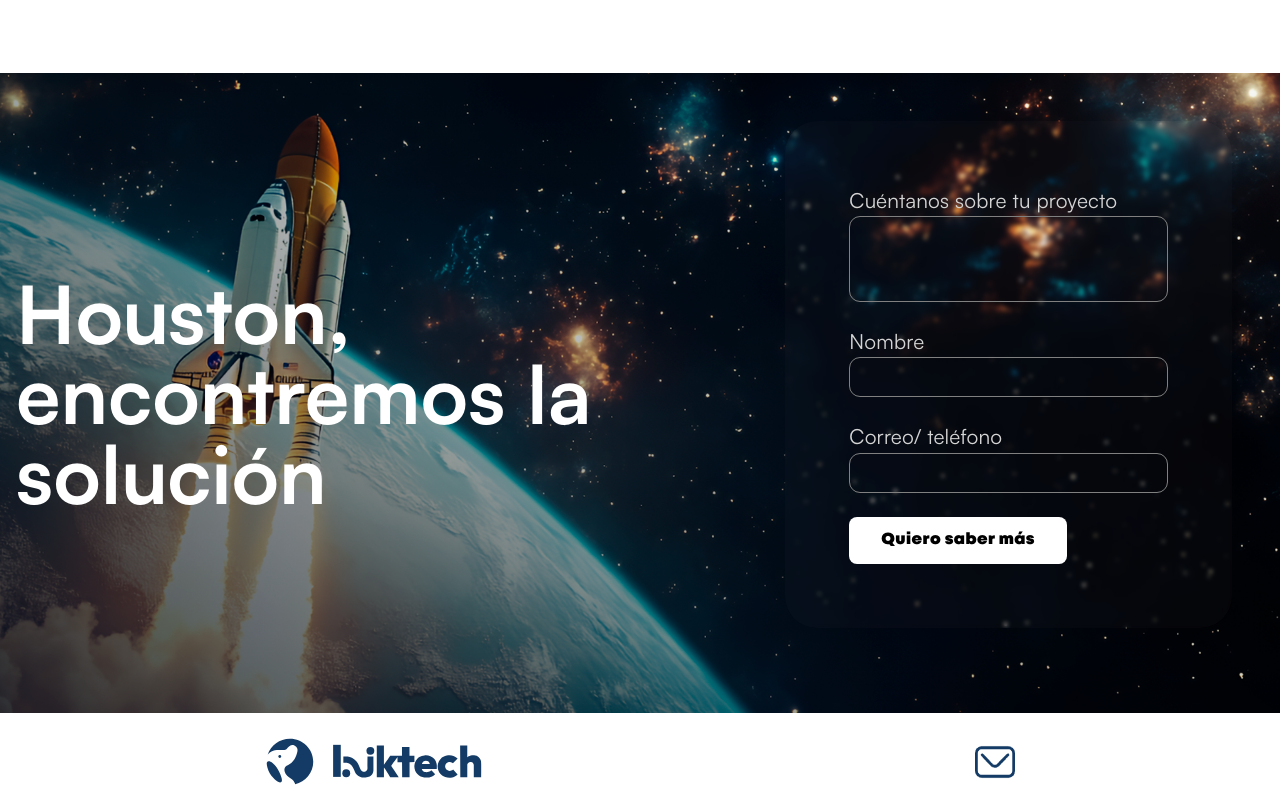
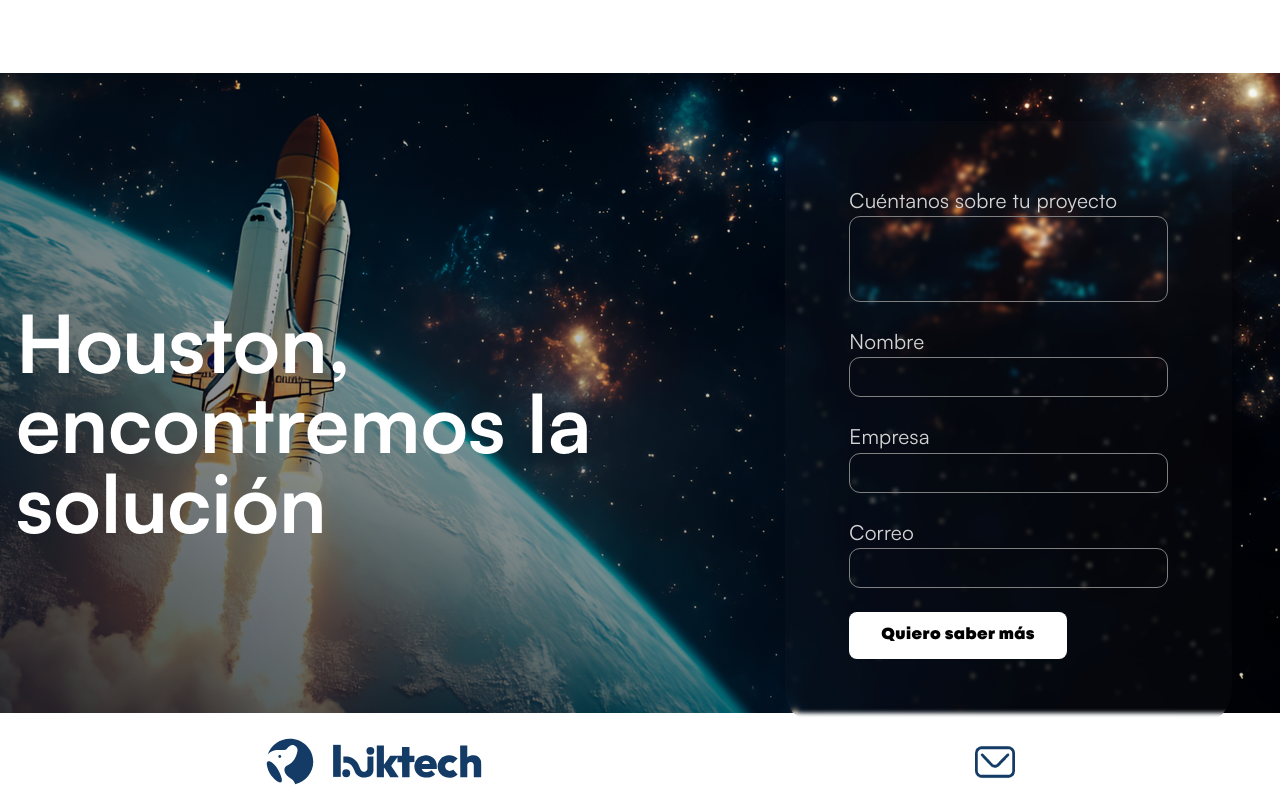
Before and after one commit to laiktech/laiktech-website, a Next.js app: page / in a window 1280 px wide. Shown: the part 2580-3390 px from the top of the page. Built offline with nearby package versions, Linux system fonts and the light colour scheme; what @mui/material-nextjs would draw is missing.

Commit message:
field form

```diff
--- a/app/components/contact-us.tsx
+++ b/app/components/contact-us.tsx
@@ -1,10 +1,13 @@
+"use client"
 import Image from "next/image";
+import { useState } from "react";
 import Box from "@mui/material/Box";
 import Grid from "@mui/material/Grid";
 import TextField from "@mui/material/TextField";
 import { SxProps, Theme } from "@mui/material/styles";
 import { CustomButton } from "../shared/components/custom-button";
 import { NavigationSectionEnum } from "../shared/components/const/navigation";
+import { LAIKTECH_PHONE } from "../shared/components/const/whatsapp";
 
 const textFieldStyle: SxProps<Theme> = {
   "& label": {
@@ -25,15 +28,50 @@ const textFieldStyle: SxProps<Theme> = {
       borderColor: "#cecdcd",
     },
   },
+  "& .MuiInputBase-input": {
+    color: "var(--color-neutral-300)",
+  },
   "& .MuiOutlinedInput-input::placeholder": {
     color: "gray",
     opacity: 1,
   },
 };
 
-const formStyle = "text-[1.3rem] mb-6";
+const formStyle: SxProps<Theme> = {
+  backdropFilter: "blur(2px)",
+  backgroundColor: "rgb(255 255 255 / 2%)",
+  padding: {
+    xs: "3em 2em",
+    sm: "4em"
+  },
+  margin: {
+    xs: "0",
+    sm: "2em"
+  },
+  marginTop: {
+    xs: "1em"
+  }
+};
+
+const fieldStyle = "text-[1.3rem] mb-6";
 
 export const ContactUs = () => {
+  const [ projectField , setProjectField ] = useState('');
+  const [ nameField , setNameField ] = useState('');
+  const [ companyField , setCompanyField ] = useState('');
+  const [ emailField , setEmailField ] = useState('');
+
+  const handleContactUs = () => {
+    const basepath = `https://api.whatsapp.com`;
+    const whatsappMessage =
+      `Hola, Equipo de LaikTech 👋 Te escribe ${ nameField }. Estoy contactándote por la pagina web de Laiktech y me gustaría conversar con Uds. Para que no me guarden como “WhatsApp sin nombre” 😄, les dejo mis otros datos:
+      🏢 Empresa: ${ companyField }
+      📧 Correo: ${ emailField }
+      ✍️ Asunto: ${ projectField }`;
+    const encodingValue = encodeURIComponent(whatsappMessage);
+    const url = `${ basepath }/send?phone=${ LAIKTECH_PHONE }&text=${ encodingValue }`;
+    window.open(url);
+  };
 
   return (
     <Box id={ NavigationSectionEnum.ContactUs } className="contact-us font-satoshi relative h-[40em] w-full" >
@@ -53,46 +91,35 @@ export const ContactUs = () => {
           <Grid size={{ xs: 12, sm: 5 }} >
             <Box
               className="contact-us__form border-[1] border-gray-500 rounded-4xl text-neutral-300" component="form"
-              sx={{
-                backdropFilter: "blur(2px)",
-                backgroundColor: "rgb(255 255 255 / 2%)",
-                padding: {
-                  xs: "3em 2em",
-                  sm: "4em"
-                },
-                margin: {
-                  xs: "0",
-                  sm: "2em"
-                },
-                marginTop: {
-                  xs: "1em"
-                }
-              }}
+              sx={ formStyle }
               noValidate
               autoComplete="off"
             >
-              <div className={ formStyle } >
+              <div className={ fieldStyle } >
                 <p>Cuéntanos sobre tu proyecto</p>
-                <TextField fullWidth id="project-form-detail" variant="outlined" size="small"
-                  multiline rows={3} sx={ textFieldStyle }
-                />
+                <TextField fullWidth id="project-form-detail" variant="outlined" size="small" multiline rows={3}
+                sx={ textFieldStyle } value={ projectField } onChange={ (e) => setProjectField(e.target.value) }  />
               </div>
 
-              <div className={ formStyle } >
+              <div className={ fieldStyle } >
                 <p>Nombre</p>
                 <TextField fullWidth id="project-form-name" variant="outlined" size="small"
-                  sx={ textFieldStyle }
-                />
+                  sx={ textFieldStyle } value={ nameField } onChange={ (e) => setNameField(e.target.value) }  />
               </div>
 
-              <div className={ formStyle } >
-                <p>Correo/ teléfono</p>
-                <TextField fullWidth id="project-form-mail-or-phone" variant="outlined" size="small"
-                  sx={ textFieldStyle }
-                />
+              <div className={ fieldStyle } >
+                <p>Empresa</p>
+                <TextField fullWidth id="project-form-company" variant="outlined" size="small"
+                  sx={ textFieldStyle } value={ companyField } onChange={ (e) => setCompanyField(e.target.value) }  />
               </div>
 
-              <CustomButton background="white" textColor="black" text="Quiero saber más" size="medium" />
+              <div className={ fieldStyle } >
+                <p>Correo</p>
+                <TextField fullWidth id="project-form-company" variant="outlined" size="small"
+                  sx={ textFieldStyle } value={ emailField } onChange={ (e) => setEmailField(e.target.value) }  />
+              </div>
+
+              <CustomButton background="white" textColor="black" text="Quiero saber más" size="medium" onClick={ handleContactUs } />
             </Box>
           </Grid>
         </Grid>
--- a/app/components/nav-bar.tsx
+++ b/app/components/nav-bar.tsx
@@ -9,12 +9,7 @@ import Divider from "@mui/material/Divider";
 import Drawer from "@mui/material/Drawer";
 import IconButton from "@mui/material/IconButton";
 import MenuIcon from "@mui/icons-material/Menu";
-import List from "@mui/material/List";
-import ListItem from "@mui/material/ListItem";
-import ListItemButton from "@mui/material/ListItemButton";
-import ListItemText from "@mui/material/ListItemText";
 import Toolbar from "@mui/material/Toolbar";
-import Typography from "@mui/material/Typography";
 import { SxProps, Theme } from "@mui/material/styles";
 import Link from "next/link";
 import { NavigationSectionEnum } from "../shared/components/const/navigation";
```
